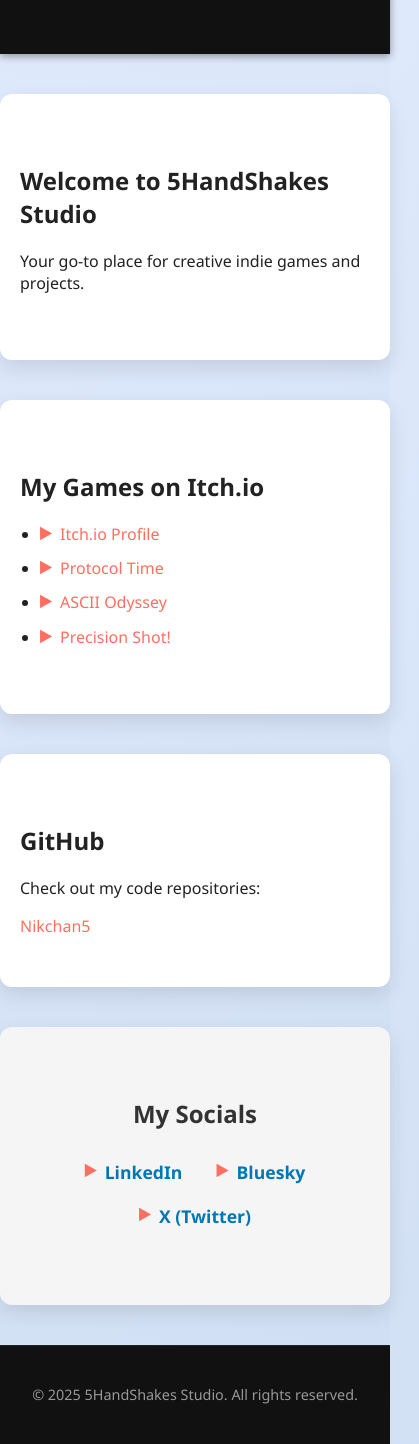
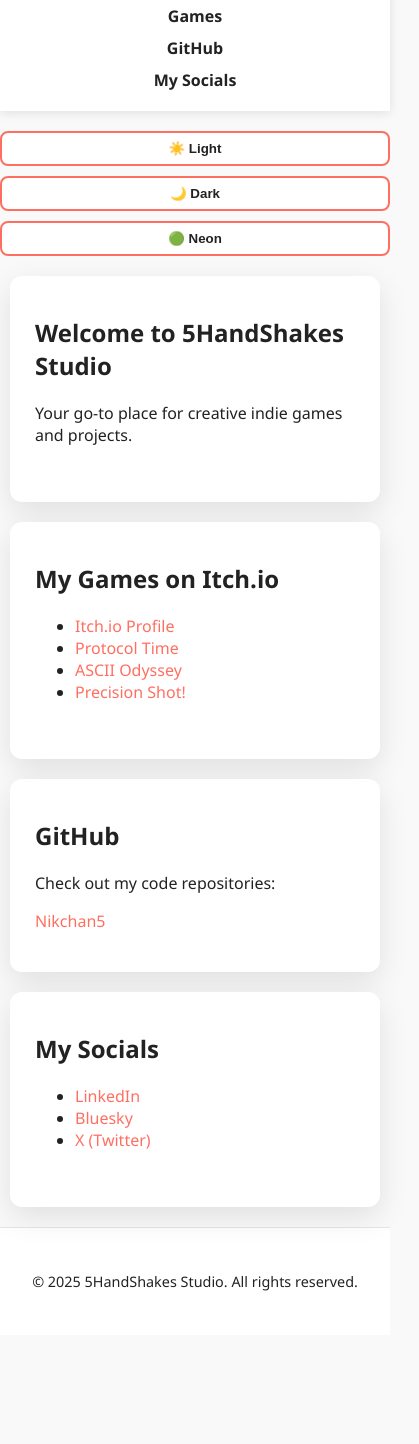
Before and after one commit to Nikchan5/5HandShakes-Studio-Offical-WebSite, a plain HTML site: page index.html in a window 390 px wide. Shown: the part 122-1566 px from the top of the page, 419 px wide, since content can reach past the window. After the commit the page ends 1457 px from the top, so only its background shows below. Drawn offline with Linux system fonts and the light colour scheme.

Commit message:
add theme

```diff
--- a/index.html
+++ b/index.html
@@ -1,40 +1,37 @@
 <!DOCTYPE html>
 <html lang="en">
 <head>
-     <meta charset="UTF-8">
-     <meta name="viewport" content="width=device-width, initial-scale=1.0">
-     <title>5HandShakes Studio Official Website</title>
+  <meta charset="UTF-8" />
+  <meta name="viewport" content="width=device-width, initial-scale=1.0" />
+  <title>Nikchan5 — 5HandShakes Studio Official Website</title>
 
-     <!-- SEO базовые мета-теги -->
-     <meta name="description" content="Official website of 5HandShakes Studio — creative indie games, code experiments, and portfolio by Nikita Ulybyshev.">
-     <meta name="keywords" content="5HandShakes Studio,Eloen Dune, Nikchan5">
-     <meta name="author" content="Nikchan5">
-     <meta name="robots" content="index, follow">
+  <!-- SEO -->
+  <meta name="description" content="Official website of 5HandShakes Studio — creative indie games, code experiments, and portfolio by Nikita Ulybyshev." />
+  <meta name="keywords" content="5HandShakes Studio,Eloen Dune,Nikchan5" />
+  <meta name="author" content="Nikchan5" />
+  <meta name="robots" content="index, follow" />
+  <link rel="canonical" href="https://nikchan5.github.io/5handshakes-website/" />
 
-     <!-- Канонический URL -->
-     <link rel="canonical" href="https://nikchan5.github.io/5handshakes-website/">
+  <!-- Social -->
+  <meta property="og:title" content="5HandShakes Studio - Indie Games and Projects" />
+  <meta property="og:description" content="Explore original indie games, portfolio, and development projects from Nikita Ulybyshev." />
+  <meta property="og:type" content="website" />
+  <meta property="og:url" content="https://nikchan5.github.io/5handshakes-website/" />
+  <meta property="og:image" content="https://nikchan5.github.io/5handshakes-website/logo.jpg" />
 
-     <!-- Open Graph для соцсетей -->
-     <meta property="og:title" content="5HandShakes Studio - Indie Games and Projects">
-     <meta property="og:description" content="Explore original indie games, portfolio, and development projects from Nikita Ulybyshev.">
-     <meta property="og:type" content="website">
-     <meta property="og:url" content="https://nikchan5.github.io/5handshakes-website/">
-     <meta property="og:image" content="https://nikchan5.github.io/5handshakes-website/logo.jpg">
+  <meta name="twitter:card" content="summary_large_image" />
+  <meta name="twitter:title" content="5HandShakes Studio - Indie Games and Projects" />
+  <meta name="twitter:description" content="Explore original indie games, portfolio, and dev experiments from Nikita Ulybyshev." />
+  <meta name="twitter:image" content="https://nikchan5.github.io/5handshakes-website/logo.jpg" />
 
-     <!-- Twitter Card -->
-     <meta name="twitter:card" content="summary_large_image">
-     <meta name="twitter:title" content="5HandShakes Studio - Indie Games and Projects">
-     <meta name="twitter:description" content="Explore original indie games, portfolio, and dev experiments from Nikita Ulybyshev.">
-     <meta name="twitter:image" content="https://nikchan5.github.io/5handshakes-website/logo.jpg">
-
-     <!-- Стили и иконка -->
-     <link rel="stylesheet" href="style.css">
-     <link rel="icon" href="favicon.png" type="image/png">
+  <!-- Styles -->
+  <link rel="stylesheet" href="style.css" />
+  <link rel="icon" href="favicon.png" type="image/png" />
 </head>
 <body>
   <header>
     <div class="logo">
-               <img src="logo.jpg" alt="5HandShakes Studio Logo">
+      <img src="logo.jpg" alt="5HandShakes Studio Logo" />
     </div>
     <nav>
       <ul>
@@ -46,6 +43,12 @@
     </nav>
   </header>
 
+  <div class="theme-switcher">
+    <button onclick="setTheme('light')">☀️ Light</button>
+    <button onclick="setTheme('dark')">🌙 Dark</button>
+    <button onclick="setTheme('neon')">🟢 Neon</button>
+  </div>
+
   <section id="home">
     <h1>Welcome to 5HandShakes Studio</h1>
     <p>Your go-to place for creative indie games and projects.</p>
@@ -54,30 +57,48 @@
   <section id="projects">
     <h2>My Games on Itch.io</h2>
     <ul>
-               <li><a href="https://5handshakes-studio.itch.io/" target="_blank" rel="noopener noreferrer">Itch.io Profile</a></li>
-               <li><a href="https://5handshakes-studio.itch.io/time-parkour" target="_blank" rel="noopener noreferrer">Protocol Time</a></li>
-               <li><a href="https://5handshakes-studio.itch.io/ascii-adventure" target="_blank" rel="noopener noreferrer">ASCII Odyssey</a></li>
-               <li><a href="https://5handshakes-studio.itch.io/precision-shot" target="_blank" rel="noopener noreferrer">Precision Shot!</a></li>
+      <li><a href="https://5handshakes-studio.itch.io/" target="_blank">Itch.io Profile</a></li>
+      <li><a href="https://5handshakes-studio.itch.io/time-parkour" target="_blank">Protocol Time</a></li>
+      <li><a href="https://5handshakes-studio.itch.io/ascii-adventure" target="_blank">ASCII Odyssey</a></li>
+      <li><a href="https://5handshakes-studio.itch.io/precision-shot" target="_blank">Precision Shot!</a></li>
     </ul>
   </section>
 
   <section id="github">
     <h2>GitHub</h2>
     <p>Check out my code repositories:</p>
-          <a href="https://github.com/Nikchan5" target="_blank" rel="noopener noreferrer">Nikchan5</a>
+    <a href="https://github.com/Nikchan5" target="_blank">Nikchan5</a>
   </section>
 
   <section id="socials">
     <h2>My Socials</h2>
     <ul>
-               <li><a href="https://www.linkedin.com/in/nikita-ylybyshev-005b252a5/" target="_blank" rel="noopener noreferrer">LinkedIn</a></li>
-               <li><a href="https://bsky.app/profile/5handsnakes.bsky.social" target="_blank" rel="noopener noreferrer">Bluesky</a></li>
-               <li><a href="https://x.com/Nikchan5Dev" target="_blank" rel="noopener noreferrer">X (Twitter)</a></li>
+      <li><a href="https://www.linkedin.com/in/nikita-ylybyshev-005b252a5/" target="_blank">LinkedIn</a></li>
+      <li><a href="https://bsky.app/profile/5handsnakes.bsky.social" target="_blank">Bluesky</a></li>
+      <li><a href="https://x.com/Nikchan5Dev" target="_blank">X (Twitter)</a></li>
     </ul>
   </section>
 
   <footer>
     <p>&copy; 2025 5HandShakes Studio. All rights reserved.</p>
   </footer>
+
+  <!-- Theme Switcher Script -->
+  <script>
+    function setTheme(mode) {
+      document.body.classList.remove("light-mode", "dark-mode", "neon-mode");
+      if (mode === "light") document.body.classList.add("light-mode");
+      if (mode === "dark") document.body.classList.add("dark-mode");
+      if (mode === "neon") document.body.classList.add("neon-mode");
+      localStorage.setItem("theme", mode);
+    }
+
+    // Применение сохранённой темы при загрузке
+    window.addEventListener("DOMContentLoaded", () => {
+      const savedTheme = localStorage.getItem("theme");
+      if (savedTheme) setTheme(savedTheme);
+      else setTheme("light"); // тема по умолчанию
+    });
+  </script>
 </body>
 </html>
--- a/style.css
+++ b/style.css
@@ -1,56 +1,60 @@
-/* Основные стили */
+/* === Цветовая палитра по умолчанию (Light) === */
+:root {
+  --bg: #f9f9f9;
+  --text: #222;
+  --accent: #ff6f61;
+  --accent-hover: #d94a3e;
+  --card-bg: #ffffff;
+  --card-shadow: rgba(0, 0, 0, 0.1);
+}
+
+/* === Темная тема === */
+body.dark-mode {
+  --bg: #111;
+  --text: #eee;
+  --accent: #ff4081;
+  --accent-hover: #ff79c6;
+  --card-bg: #1a1a1a;
+  --card-shadow: rgba(255, 255, 255, 0.05);
+}
+
+/* === Неоновая тема === */
+body.neon-mode {
+  --bg: #000018;
+  --text: #39ff14;
+  --accent: #00fff7;
+  --accent-hover: #ff00f7;
+  --card-bg: rgba(0, 0, 0, 0.6);
+  --card-shadow: 0 0 15px rgba(0, 255, 255, 0.4);
+}
+
+/* === Общие стили === */
 body {
   font-family: 'Segoe UI', Tahoma, Geneva, Verdana, sans-serif;
   margin: 0;
   padding: 0;
+  background-color: var(--bg);
+  color: var(--text);
   scroll-behavior: smooth;
-  background: linear-gradient(135deg, #e0eafc, #cfdef3);
-  color: #222;
-  transition: background-color 0.5s ease;
+  transition: background-color 0.5s ease, color 0.5s ease;
 }
 
-/* Стили для header с плавным появлением и фиксированием */
-header {
-  background: #111;
-  padding: 15px 0;
-  position: sticky;
-  top: 0;
-  z-index: 1000;
-  box-shadow: 0 2px 8px rgba(0, 0, 0, 0.4);
-  animation: slideDown 0.6s ease forwards;
-  display: flex;
-  flex-direction: column;
-  align-items: center;
+a {
+  color: var(--accent);
+  text-decoration: none;
+  transition: color 0.3s ease, text-shadow 0.3s ease;
 }
 
-/* Центрирование логотипа */
-.logo img {
-  max-height: 60px;
-  margin-bottom: 10px;
+a:hover {
+  color: var(--accent-hover);
+  text-shadow: 0 0 8px var(--accent-hover);
 }
 
-/* Центрирование меню */
-nav {
-  width: 100%;
-  display: flex;
-  justify-content: center;
-}
-
-nav ul {
-  list-style: none;
-  display: flex;
-  justify-content: center;
-  gap: 30px;
-  padding: 0;
-  margin: 0;
-}
-
-
-/* Анимация для header */
-@keyframes slideDown {
+/* === Анимации === */
+@keyframes fadeInUp {
   from {
     opacity: 0;
-    transform: translateY(-20px);
+    transform: translateY(30px);
   }
   to {
     opacity: 1;
@@ -58,188 +62,211 @@ nav ul {
   }
 }
 
-/* Логотип */
-.logo img {
-  height: 50px;
-  width: auto;
-  vertical-align: middle;
+@keyframes pulse {
+  0% { transform: scale(1); }
+  50% { transform: scale(1.03); }
+  100% { transform: scale(1); }
 }
 
-/* Навигация */
-nav ul {
-  list-style: none;
+/* === Header === */
+header {
+  background-color: var(--card-bg);
+  padding: 20px 0;
+  position: sticky;
+  top: 0;
+  z-index: 1000;
+  box-shadow: 0 2px 10px var(--card-shadow);
+  animation: fadeInUp 1s ease both;
+}
+
+.logo {
+  text-align: center;
+}
+
+.logo img {
+  height: 60px;
+}
+
+/* === Навигация === */
+nav {
   display: flex;
   justify-content: center;
-  gap: 30px;
+  margin-top: 10px;
+}
+
+nav ul {
+  display: flex;
+  list-style: none;
+  gap: 25px;
   padding: 0;
   margin: 0;
 }
 
 nav a {
-  color: #fff;
-  text-decoration: none;
+  color: var(--text);
   font-weight: 600;
-  font-size: 1.1rem;
-  padding: 8px 15px;
-  border-radius: 5px;
+  padding: 10px 16px;
+  border-radius: 6px;
   position: relative;
-  transition: color 0.3s ease, background-color 0.3s ease;
+  transition: all 0.3s ease;
 }
 
-/* Эффект наведения с "пузырьком" */
 nav a::after {
   content: '';
   position: absolute;
+  bottom: 5px;
   left: 50%;
-  bottom: 5px;
   width: 0;
-  height: 3px;
-  background-color: #ff6f61;
-  border-radius: 2px;
-  transition: width 0.3s ease, left 0.3s ease;
+  height: 2px;
+  background-color: var(--accent);
   transform: translateX(-50%);
+  transition: width 0.3s ease;
 }
 
-nav a:hover,
-nav a:focus {
-  color: #ff6f61;
-  background-color: rgba(255, 111, 97, 0.1);
-  outline: none;
+nav a:hover::after {
+  width: 60%;
 }
 
-nav a:hover::after,
-nav a:focus::after {
-  width: 50%;
-  left: 25%;
+/* === Секции === */
+section {
+  max-width: 960px;
+  margin: 60px auto;
+  padding: 40px 25px;
+  background: var(--card-bg);
+  border-radius: 12px;
+  box-shadow: 0 10px 30px var(--card-shadow);
+  animation: fadeInUp 0.8s ease both;
 }
 
-/* Секции с плавным появлением при загрузке */
-section {
-  padding: 50px 20px;
-  max-width: 900px;
-  margin: 40px auto;
-  background: #fff;
-  border-radius: 12px;
-  box-shadow: 0 8px 20px rgba(0, 0, 0, 0.1);
-  opacity: 0;
-  transform: translateY(30px);
-  animation: fadeInUp 0.8s ease forwards;
-  animation-delay: 0.3s;
+h1, h2, h3 {
+  margin-top: 0;
+  color: inherit;
 }
 
-@keyframes fadeInUp {
-  to {
-    opacity: 1;
-    transform: translateY(0);
+/* === Проекты === */
+.project-grid {
+  display: grid;
+  grid-template-columns: repeat(auto-fit, minmax(260px, 1fr));
+  gap: 24px;
+  margin-top: 30px;
+}
+
+.project-card {
+  background: var(--card-bg);
+  border-radius: 10px;
+  box-shadow: 0 5px 20px var(--card-shadow);
+  padding: 20px;
+  text-align: center;
+  transition: transform 0.3s ease, box-shadow 0.3s ease;
+  animation: fadeInUp 0.8s ease both;
+}
+
+.project-card:hover {
+  transform: translateY(-8px);
+  animation: pulse 1s infinite;
+}
+
+.project-card img {
+  width: 100%;
+  border-radius: 10px;
+  margin-bottom: 15px;
+}
+
+.project-card h3 {
+  margin-bottom: 10px;
+}
+
+.project-card p {
+  font-size: 0.95rem;
+  color: var(--text);
+}
+
+.project-card a {
+  display: inline-block;
+  margin-top: 10px;
+  padding: 10px 18px;
+  background-color: var(--accent);
+  color: #fff;
+  border-radius: 6px;
+  font-weight: bold;
+  transition: background-color 0.3s ease, transform 0.2s ease;
+}
+
+.project-card a:hover {
+  background-color: var(--accent-hover);
+  transform: scale(1.05);
+}
+
+/* === Футер === */
+footer {
+  text-align: center;
+  padding: 30px 15px;
+  font-size: 0.9rem;
+  color: var(--text);
+  background-color: var(--card-bg);
+  border-top: 1px solid var(--card-shadow);
+}
+
+/* === Соцсети === */
+.social-links {
+  text-align: center;
+  margin-top: 20px;
+}
+
+.social-links a {
+  margin: 0 12px;
+  color: var(--accent);
+  font-size: 1.3rem;
+  transition: color 0.3s ease, transform 0.3s ease;
+}
+
+.social-links a:hover {
+  color: var(--accent-hover);
+  transform: scale(1.2);
+}
+
+/* === Переключатель темы === */
+.theme-switcher {
+  display: flex;
+  justify-content: center;
+  gap: 10px;
+  margin: 20px auto 0;
+}
+
+.theme-switcher button {
+  background: var(--card-bg);
+  color: var(--text);
+  border: 2px solid var(--accent);
+  padding: 8px 14px;
+  border-radius: 8px;
+  font-weight: bold;
+  cursor: pointer;
+  transition: all 0.3s ease;
+}
+
+.theme-switcher button:hover {
+  background: var(--accent);
+  color: #fff;
+  transform: scale(1.05);
+}
+
+/* === Адаптивность === */
+@media (max-width: 600px) {
+  nav ul {
+    flex-direction: column;
+    gap: 10px;
+    align-items: center;
+  }
+
+  .project-card {
+    padding: 15px;
+  }
+
+  section {
+    margin: 20px 10px;
+  }
+
+  .theme-switcher {
+    flex-direction: column;
   }
 }
-
-/* Появление секций поочередно */
-section:nth-of-type(2) {
-  animation-delay: 0.5s;
-}
-section:nth-of-type(3) {
-  animation-delay: 0.7s;
-}
-section:nth-of-type(4) {
-  animation-delay: 0.9s;
-}
-section:nth-of-type(5) {
-  animation-delay: 1.1s;
-}
-
-/* Стили для списков */
-ul {
-  padding-left: 20px;
-}
-
-ul li {
-  margin-bottom: 12px;
-  font-size: 1rem;
-  line-height: 1.4;
-  position: relative;
-  padding-left: 20px;
-}
-
-ul li::before {
-  content: "▶";
-  position: absolute;
-  left: 0;
-  color: #ff6f61;
-  font-weight: bold;
-  font-size: 1.1rem;
-  line-height: 1;
-  top: 0;
-}
-
-/* Ссылки */
-a {
-  color: #ff6f61;
-  text-decoration: none;
-  transition: color 0.3s ease;
-}
-
-a:hover,
-a:focus {
-  color: #d94a3e;
-  text-decoration: underline;
-  outline: none;
-}
-
-/* Футер */
-footer {
-  text-align: center;
-  padding: 25px 10px;
-  background-color: #111;
-  color: #999;
-  font-size: 0.9rem;
-  user-select: none;
-  border-top: 1px solid #222;
-}
-
-/* Навигация с клавиатуры */
-nav a:focus-visible {
-  outline: 2px dashed #ff6f61;
-  outline-offset: 4px;
-}
-
-/* Социальные сети */
-#socials {
-  background-color: #f5f5f5;
-  padding: 50px 20px;
-  text-align: center;
-  border-radius: 12px;
-  max-width: 900px;
-  margin: 40px auto;
-  box-shadow: 0 8px 20px rgba(0, 0, 0, 0.1);
-  animation: fadeInUp 0.8s ease forwards;
-  animation-delay: 1.1s;
-}
-
-#socials h2 {
-  font-size: 24px;
-  margin-bottom: 20px;
-  color: #333;
-}
-
-#socials ul {
-  list-style: none;
-  padding: 0;
-}
-
-#socials li {
-  display: inline-block;
-  margin: 10px 15px;
-}
-
-#socials a {
-  text-decoration: none;
-  color: #0077b5;
-  font-weight: bold;
-  font-size: 1.1rem;
-  transition: color 0.3s ease;
-}
-
-#socials a:hover {
-  color: #000;
-}
```
Lines whose indentation alone changed are shown as unchanged.
